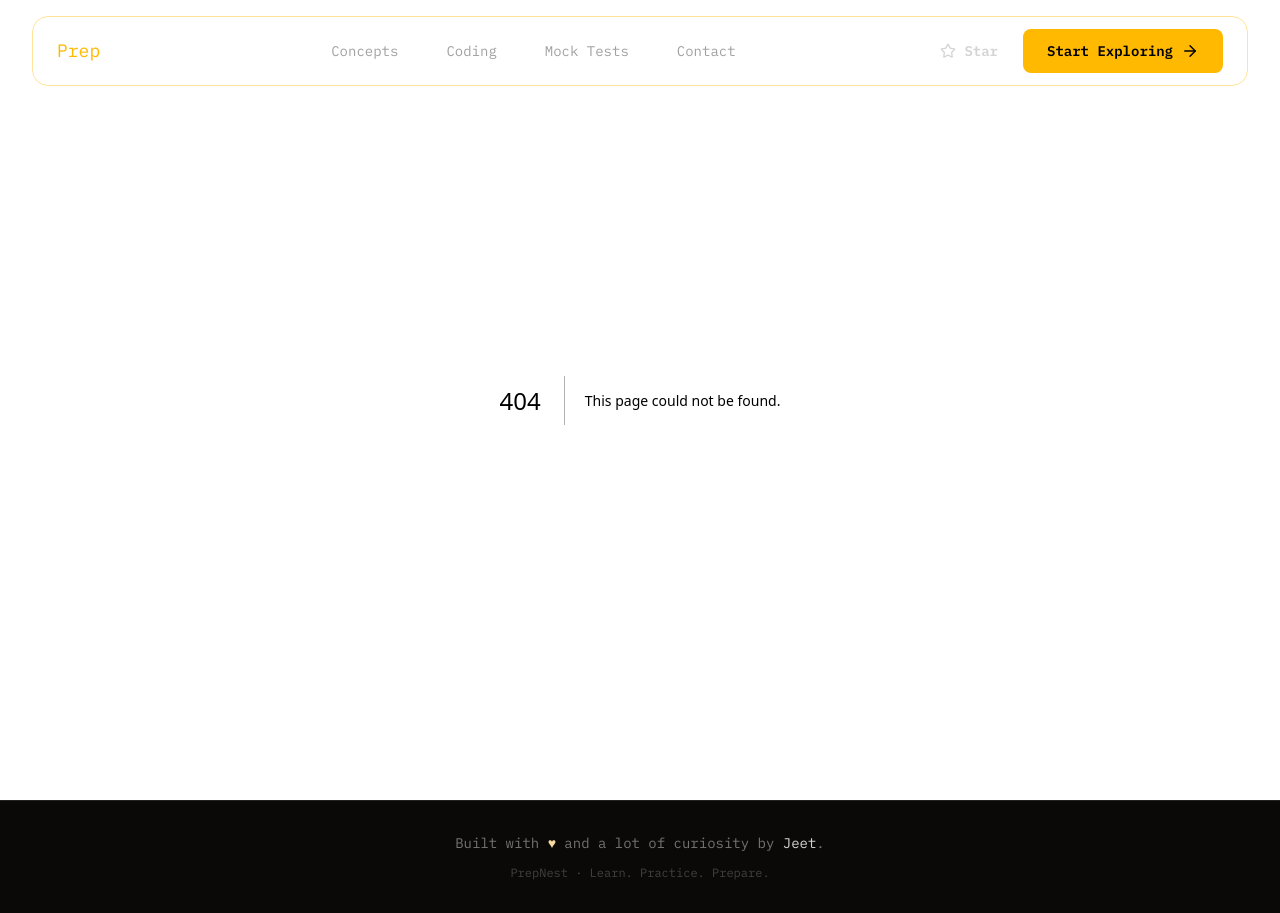
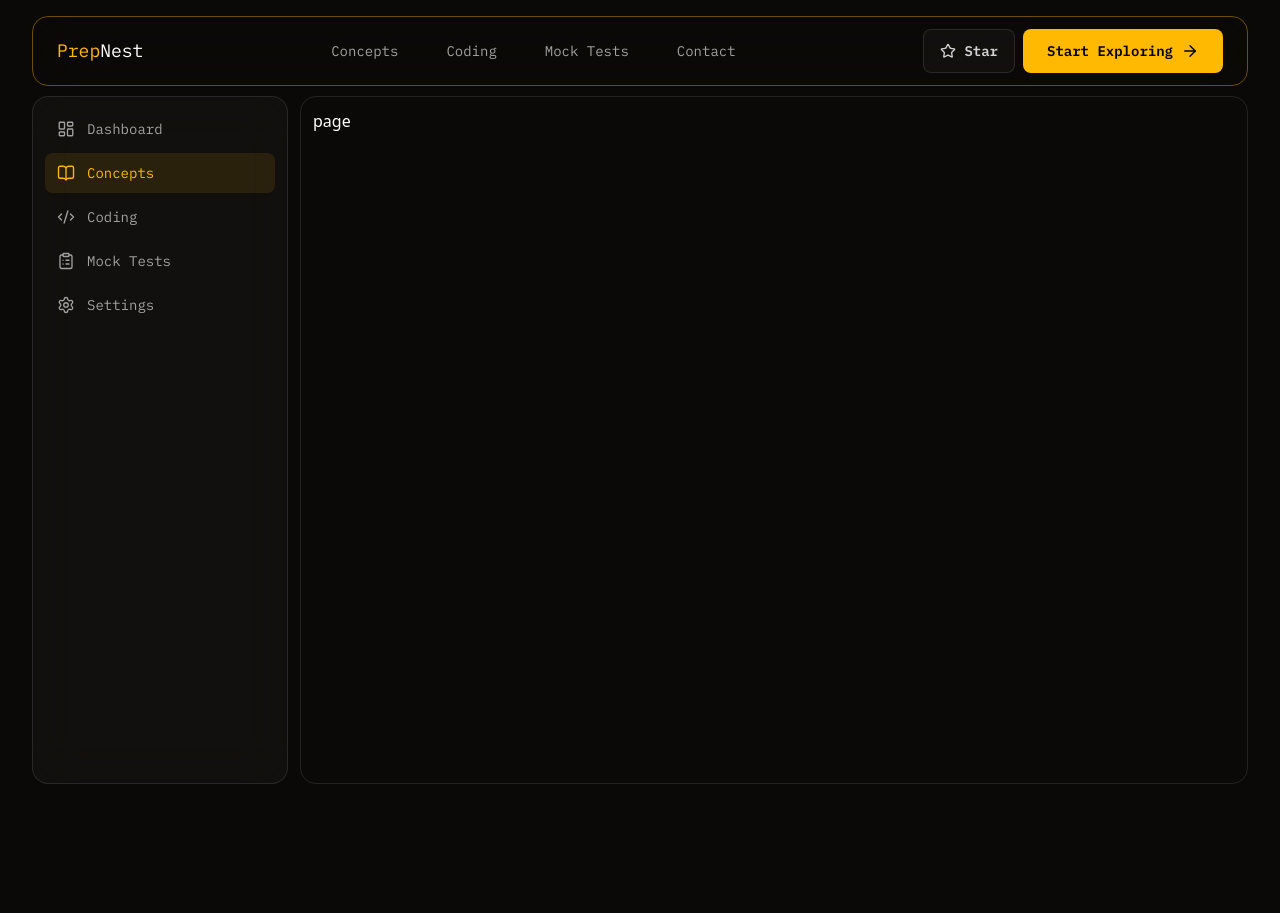
Before and after one commit to Jeet000001/prep_nest, a Next.js app: page /concepts in a window 1280 px wide. Before the commit this address had no page. After the commit the page ends 800 px from the top, so only its background shows below. Built offline with nearby package versions, Linux system fonts and the light colour scheme.

Commit message:
Refactor navigation structure and add Sidebar component for improved layout

```diff
--- a/Components/Navbar.tsx
+++ b/Components/Navbar.tsx
@@ -40,7 +40,7 @@ const Navbar = () => {
 
           {/* Desktop Navigation */}
           <nav className="hidden items-center gap-9 lg:flex xl:gap-12">
-            <Link href="/" className={navLinkClass}>
+            <Link href="/concepts" className={navLinkClass}>
               Concepts
             </Link>
 
@@ -97,7 +97,7 @@ const Navbar = () => {
           <div className="rounded-3xl border border-white/10 bg-[#0D0B09]/90 p-5 shadow-[0_25px_60px_rgba(0,0,0,0.45)] backdrop-blur-3xl">
             <nav className="flex flex-col gap-5">
               <Link
-                href="/"
+                href="/concepts"
                 onClick={() => setOpen(false)}
                 className={mobileLinkClass}
               >
--- /dev/null
+++ b/Components/Sidebar.tsx
@@ -0,0 +1,277 @@
+"use client";
+
+import Link from "next/link";
+import { usePathname } from "next/navigation";
+import { useEffect, useState } from "react";
+import {
+  BookOpen,
+  Code2,
+  ClipboardList,
+  LayoutDashboard,
+  Settings,
+  ChevronDown,
+  X,
+} from "lucide-react";
+
+const sidebarLinks = [
+  {
+    label: "Dashboard",
+    href: "/dashboard",
+    icon: LayoutDashboard,
+  },
+  {
+    label: "Concepts",
+    href: "/concepts",
+    icon: BookOpen,
+  },
+  {
+    label: "Coding",
+    href: "/coding",
+    icon: Code2,
+  },
+  {
+    label: "Mock Tests",
+    href: "/mock-tests",
+    icon: ClipboardList,
+  },
+  {
+    label: "Settings",
+    href: "/settings",
+    icon: Settings,
+  },
+];
+
+const Sidebar = () => {
+  const pathname = usePathname();
+  const [open, setOpen] = useState(false);
+
+  useEffect(() => {
+    document.body.style.overflow = open ? "hidden" : "";
+
+    return () => {
+      document.body.style.overflow = "";
+    };
+  }, [open]);
+
+  return (
+    <>
+      {/* =========================================
+          DESKTOP SIDEBAR
+          ========================================= */}
+      <aside className="hidden lg:block lg:w-60 xl:w-64 2xl:w-68">
+        <div className="sticky top-24 h-[calc(100vh-7rem)]">
+          <div className="flex h-full flex-col rounded-2xl border border-white/10 bg-white/[0.03] p-3 backdrop-blur-xl">
+            <nav className="flex flex-1 flex-col gap-1">
+              {sidebarLinks.map(({ label, href, icon: Icon }) => {
+                const isActive =
+                  pathname === href ||
+                  (href !== "/dashboard" &&
+                    pathname.startsWith(`${href}/`));
+
+                return (
+                  <Link
+                    key={href}
+                    href={href}
+                    className={`group flex items-center gap-3 rounded-lg px-3 py-2.5 font-mono text-sm transition-all duration-300 ${
+                      isActive
+                        ? "bg-amber-400/10 text-amber-400"
+                        : "text-neutral-400 hover:bg-white/[0.04] hover:text-amber-400"
+                    }`}
+                  >
+                    <Icon
+                      size={18}
+                      strokeWidth={1.8}
+                      className="shrink-0 transition-transform duration-300 group-hover:scale-105"
+                    />
+
+                    <span>{label}</span>
+                  </Link>
+                );
+              })}
+            </nav>
+          </div>
+        </div>
+      </aside>
+
+      {/* =========================================
+          MOBILE / TABLET BOTTOM BUTTON
+          ========================================= */}
+      <div className="fixed bottom-4 left-0 z-40 flex w-full justify-center px-4 lg:hidden">
+        <button
+          onClick={() => setOpen(true)}
+          className="
+            flex w-full max-w-sm items-center justify-between
+            rounded-2xl border border-white/10
+            bg-[#11100D]
+            px-5 py-3
+            text-sm font-medium text-neutral-300
+            shadow-[0_8px_30px_rgba(0,0,0,0.45)]
+            backdrop-blur-xl
+            transition-all duration-200
+            hover:border-amber-400/30
+            hover:bg-[#15130F]
+            active:scale-[0.98]
+          "
+        >
+          {/* Left */}
+          <div className="flex items-center gap-2">
+            <LayoutDashboard
+              size={17}
+              className="text-amber-400"
+            />
+
+            <span>Browse Menu</span>
+          </div>
+
+          {/* Right */}
+          <div className="flex items-center gap-1.5">
+            <span className="text-xs text-neutral-500">
+              {sidebarLinks.length}
+            </span>
+
+            <ChevronDown
+              size={15}
+              className="text-neutral-500"
+            />
+          </div>
+        </button>
+      </div>
+
+      {/* =========================================
+          MOBILE OVERLAY
+          ========================================= */}
+      <div
+        onClick={() => setOpen(false)}
+        className={`
+          fixed inset-0 z-40
+          bg-black/40 backdrop-blur-sm
+          transition-opacity duration-300
+          lg:hidden
+          ${
+            open
+              ? "visible opacity-100"
+              : "pointer-events-none invisible opacity-0"
+          }
+        `}
+      />
+
+      {/* =========================================
+          MOBILE BOTTOM DRAWER
+          ========================================= */}
+      <div
+        className={`
+          fixed bottom-0 left-0 z-50
+          flex w-full flex-col
+          rounded-t-3xl
+          border-t border-white/10
+          bg-[#0D0B09]
+          shadow-[0_-10px_40px_rgba(0,0,0,0.6)]
+          transition-transform duration-500
+          ease-[cubic-bezier(0.22,1,0.36,1)]
+          lg:hidden
+          ${
+            open
+              ? "translate-y-0"
+              : "translate-y-full"
+          }
+        `}
+        style={{
+          maxHeight: "80dvh",
+        }}
+      >
+        {/* Drag Handle */}
+        <div className="flex justify-center pt-3 pb-1">
+          <div className="h-1 w-10 rounded-full bg-white/10" />
+        </div>
+
+        {/* Header */}
+        <div className="flex items-center justify-between border-b border-white/10 px-5 py-4">
+          <div className="flex items-center gap-2">
+            <LayoutDashboard
+              size={16}
+              className="text-amber-400"
+            />
+
+            <span className="font-mono text-xs font-semibold uppercase tracking-widest text-neutral-400">
+              Navigation
+            </span>
+
+            <span className="rounded-full bg-white/[0.05] px-1.5 py-0.5 font-mono text-[10px] text-neutral-500">
+              {sidebarLinks.length}
+            </span>
+          </div>
+
+          {/* Close */}
+          <button
+            onClick={() => setOpen(false)}
+            className="
+              flex h-8 w-8 items-center justify-center
+              rounded-lg
+              border border-white/10
+              bg-white/[0.03]
+              text-neutral-500
+              transition-colors duration-200
+              hover:bg-white/[0.06]
+              hover:text-white
+            "
+          >
+            <X size={15} />
+          </button>
+        </div>
+
+        {/* Links */}
+        <div className="flex-1 overflow-y-auto p-4">
+          <nav className="flex flex-col gap-1">
+            {sidebarLinks.map(({ label, href, icon: Icon }) => {
+              const isActive =
+                pathname === href ||
+                (href !== "/dashboard" &&
+                  pathname.startsWith(`${href}/`));
+
+              return (
+                <Link
+                  key={href}
+                  href={href}
+                  onClick={() => setOpen(false)}
+                  className={`
+                    relative flex items-center gap-3
+                    rounded-xl px-4 py-3
+                    font-mono text-sm
+                    transition-all duration-200
+                    ${
+                      isActive
+                        ? "bg-amber-400/10 text-amber-400"
+                        : "text-neutral-400 hover:bg-white/[0.04] hover:text-neutral-200"
+                    }
+                  `}
+                >
+                  {/* Active Indicator */}
+                  {isActive && (
+                    <span className="absolute left-0 top-2 bottom-2 w-0.5 rounded-full bg-amber-400" />
+                  )}
+
+                  <Icon
+                    size={18}
+                    strokeWidth={1.8}
+                    className={`
+                      shrink-0
+                      ${
+                        isActive
+                          ? "text-amber-400"
+                          : "text-neutral-600"
+                      }
+                    `}
+                  />
+
+                  <span>{label}</span>
+                </Link>
+              );
+            })}
+          </nav>
+        </div>
+      </div>
+    </>
+  );
+};
+
+export default Sidebar;
--- /dev/null
+++ b/app/(main)/layout.tsx
@@ -0,0 +1,14 @@
+import Footer from "@/Components/Footer";
+
+export default function SiteLayout({
+  children,
+}: {
+  children: React.ReactNode;
+}) {
+  return (
+    <>
+      {children}
+      <Footer />
+    </>
+  );
+}
--- /dev/null
+++ b/app/concepts/layout.tsx
@@ -0,0 +1,17 @@
+import Sidebar from "@/Components/Sidebar";
+
+export default function DashboardLayout({
+  children,
+}: {
+  children: React.ReactNode;
+}) {
+  return (
+    <main className="mx-auto flex w-full max-w-7xl gap-3 px-5 pt-24 sm:px-6 lg:px-8">
+      {/* Sidebar */}
+      <Sidebar />
+
+      {/* Main Content */}
+      <section className="min-w-0 flex-1">{children}</section>
+    </main>
+  );
+}
--- /dev/null
+++ b/app/concepts/page.tsx
@@ -0,0 +1,31 @@
+import React from "react";
+
+const Page = () => {
+  return (
+    <div
+      className="
+        w-full
+        rounded-2xl
+        min-h-[calc(100vh-8rem)]
+        p-3
+
+        /* Small screens */
+        sm:min-h-[calc(100vh-8rem)]
+        sm:p-4
+
+        /* Tablet */
+        md:min-h-[calc(100vh-7.5rem)]
+        md:p-4
+
+        /* Large screen — existing style */
+        lg:h-[calc(100vh-7rem)]
+        lg:p-3
+        lg:border border-white/10
+      "
+    >
+      page
+    </div>
+  );
+};
+
+export default Page;
--- a/app/layout.tsx
+++ b/app/layout.tsx
@@ -51,8 +51,6 @@ export default function RootLayout({ children }: LayoutProps<"/">) {
           <Navbar />
 
           <main className="flex-1">{children}</main>
-
-          <Footer />
         </ThemeProvider>
       </body>
     </html>
```
Also changed, not shown: app/(main)/contact/page.tsx (renamed from app/contact/page.tsx), app/(main)/page.tsx (renamed from app/page.tsx).
